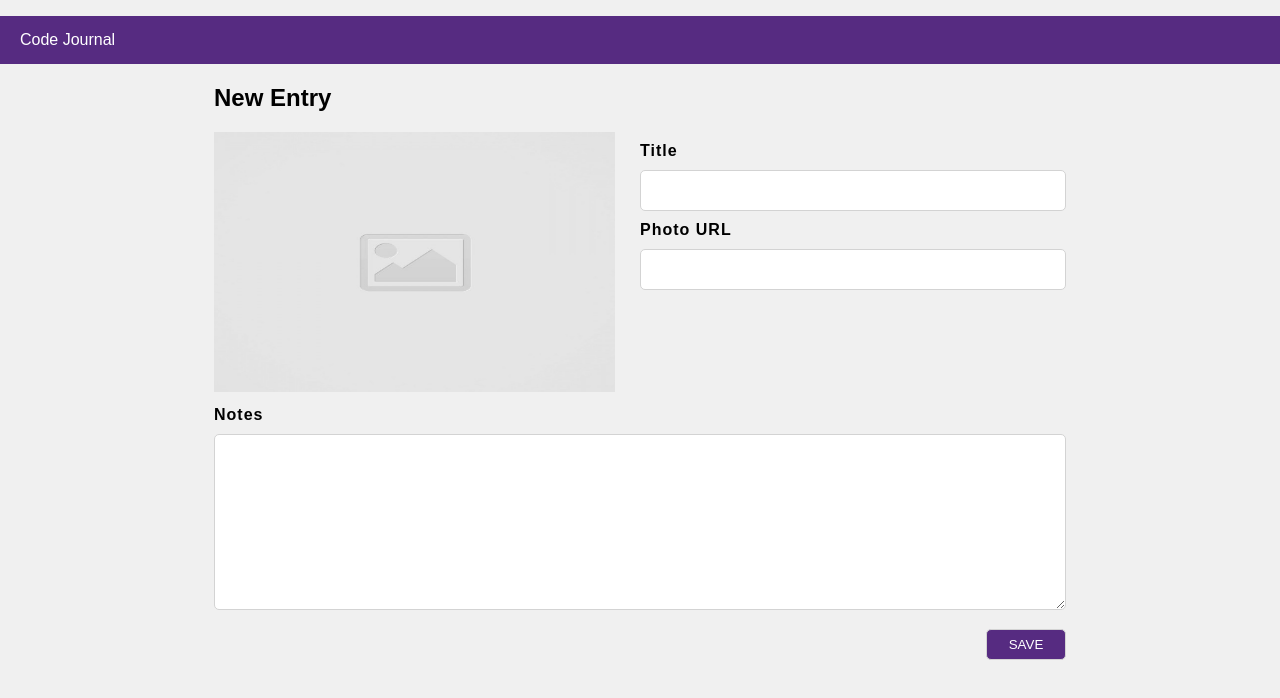
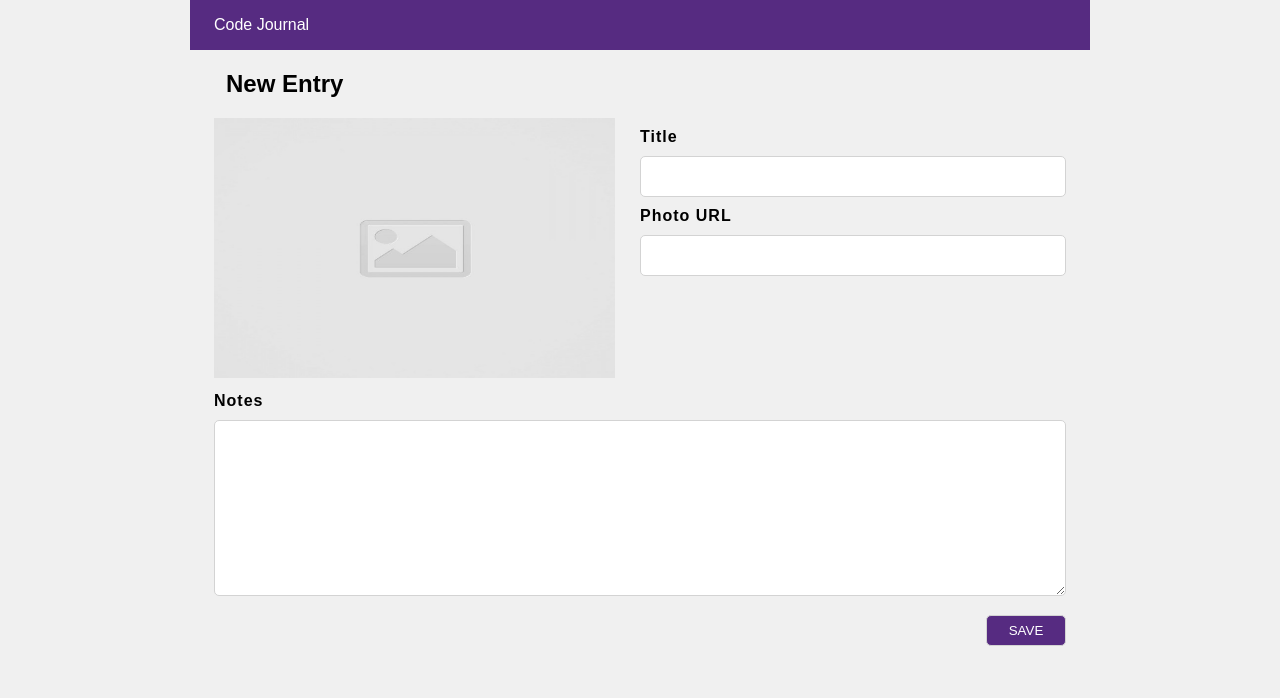
Before and after one commit to Kasiett/code-journal, a website: page index.html in a window 1280 px wide. Drawn offline with Linux system fonts and the light colour scheme.

Commit message:
Completed user-can-create-an-entry issue

```diff
--- a/css/styles.css
+++ b/css/styles.css
@@ -2,7 +2,7 @@
   font-family: sans-serif;
 }
 
-nav > p {
+nav {
   background-color: #562b81;
   color: white;
   padding: 15px 20px;
--- a/index.html
+++ b/index.html
@@ -16,14 +16,18 @@
 
 <body>
   <header>
-    <nav>
-      <p>Code Journal</p>
+    <nav class="container">
+      <div class="row">
+        <p>Code Journal</p>
+      </div>
     </nav>
-    <div class="container">
-      <h2>New Entry</h2>
-    </div>
   </header>
   <main class="container">
+    <div class="row margin-top">
+      <div class="column-full">
+        <h2>New Entry</h2>
+      </div>
+    </div>
     <form action="#">
       <div class="row">
         <div class="img-wrapper">
@@ -36,7 +40,6 @@
           <input id="url" type="url" name="url" required>
         </div>
       </div>
-
       <div>
         <label class="textarea-label" for="textarea">Notes</label>
         <textarea id="textarea" name="notes" cols="30" rows="10" required></textarea>
@@ -44,10 +47,8 @@
           <button type="submit">SAVE</button>
         </div>
       </div>
-
     </form>
     <div data-view="entries" class="hidden"></div>
-
   </main>
   <script src="js/data.js"></script>
   <script src="js/main.js"></script>
```
